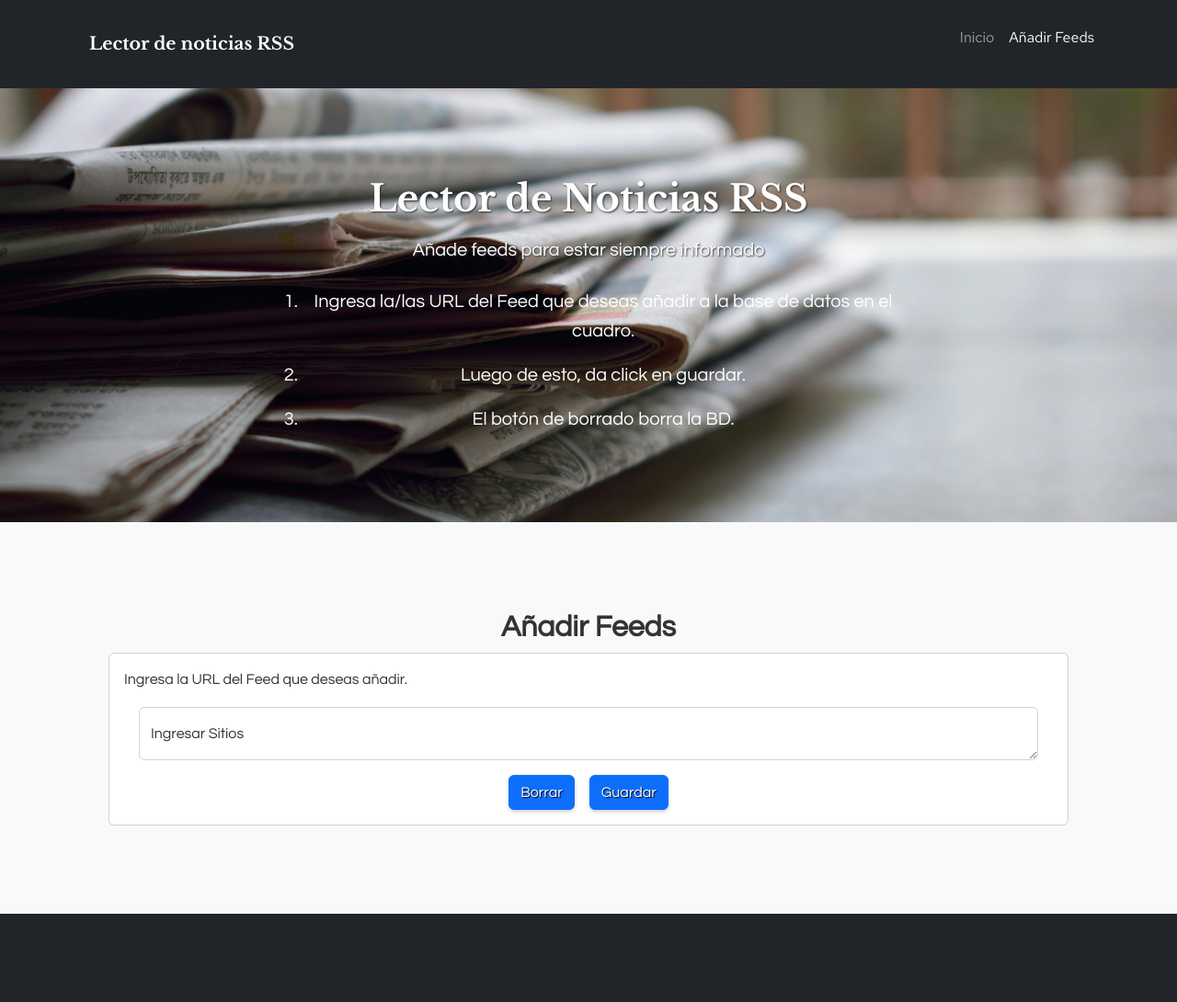
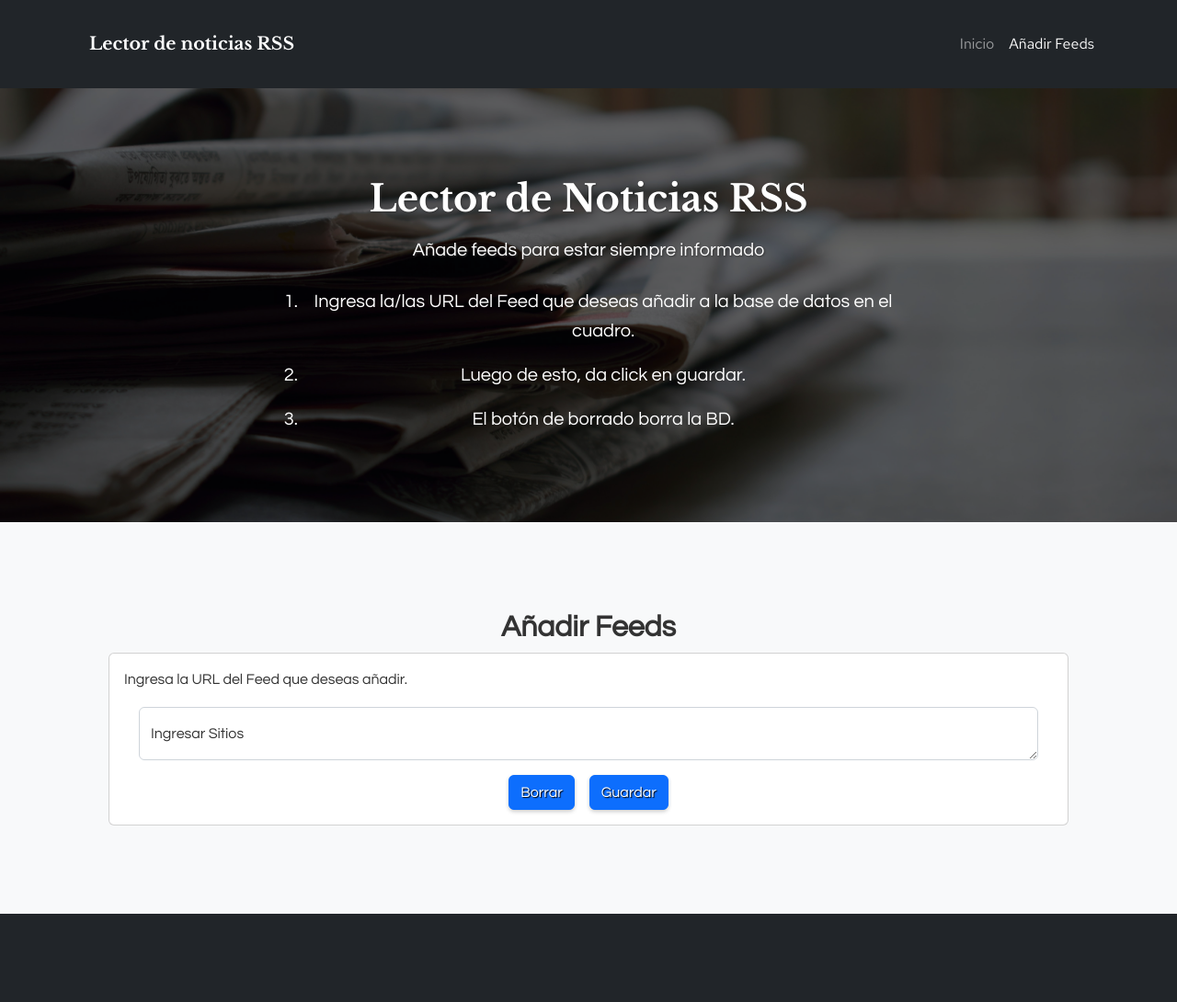
Before and after one commit to Jhonix05/OAW, a PHP site: page /vista/feed.php in a window 1280 px wide. Shown: the whole page at 92% size. Run offline with PHP 8.4, Linux system fonts and the light colour scheme.

Commit message:
Agregadas correcciones a la barra superior y fondo opaco

```diff
--- a/css/styles_front.css
+++ b/css/styles_front.css
@@ -1,4 +1,3 @@
-
 body {
     font-family: "Questrial", sans-serif;
     background-color: #fff;
@@ -7,7 +6,7 @@ body {
     margin: 0;
 }
 
-nav{
+nav {
     font-family: "Red Hat Text", sans-serif;
     font-weight: 400;
 }
@@ -21,19 +20,19 @@ header {
     color: #fff;
     padding: 20px 0;
     text-align: center;
-    background-color: rgba(0, 0, 0, 0.9);
+    background-color: rgba(0, 0, 0, 1);
 }
 
-.imagen-index{
+.imagen-index {
     height: 21rem;
 }
 
-h1{
+h1 {
     font-family: "Libre Baskerville", serif;
     font-weight: 600;
 }
 
-.btn{
+.btn {
     font-family: "Questrial", sans-serif;
     font-weight: 400;
 }
@@ -54,13 +53,6 @@ nav a {
     padding: 0 15px;
 }
 
-/* Contenido principal y artículos */
-main {
-    max-width: 800px;
-    margin: 20px auto;
-    padding: 20px;
-    background-color: #f8f8f8;
-}
 
 article {
     margin-bottom: 20px;
@@ -68,7 +60,7 @@ article {
     border-bottom: 1px solid #e2e2e2;
 }
 
-#titulo-texto{
+#titulo-texto {
     font-family: "Libre Baskerville", serif;
     font-size: 19px;
     font-weight: 600;
@@ -81,50 +73,120 @@ footer {
     text-align: center;
     padding: 20px 0;
 }
-header h1, header p {
-    text-shadow: 1px 1px 2px #333; /* Subtle text shadow for legibility */
+
+header h1,
+header p {
+    text-shadow: 1px 1px 2px #333;
+    /* Subtle text shadow for legibility */
 }
+
 button {
-    background-color: #0d6efd; /* Complementary button color */
-    background-image: linear-gradient(to bottom, #0d6efd, #0d6efd); /* Button gradient */
+    background-color: #0d6efd;
+    /* Complementary button color */
+    background-image: linear-gradient(to bottom, #0d6efd, #0d6efd);
+    /* Button gradient */
     color: white;
     border: none;
     border-radius: 5px;
     padding: 10px 20px;
     font-weight: bold;
     text-shadow: 1px 1px 1px #000;
-    box-shadow: 0 2px 4px 0 rgba(0,0,0,0.2);
+    box-shadow: 0 2px 4px 0 rgba(0, 0, 0, 0.2);
     transition: all 0.3s ease;
 }
+
 button:hover {
-    background-image: linear-gradient(to top, #0d6efd, #0d6efd); /* Inverted gradient on hover */
-    box-shadow: 0 4px 8px 0 rgba(0,0,0,0.2);
+    background-image: linear-gradient(to top, #0d6efd, #0d6efd);
+    /* Inverted gradient on hover */
+    box-shadow: 0 4px 8px 0 rgba(0, 0, 0, 0.2);
 }
+
 ul {
-    list-style-type: none; /* Removes the default bullet points */
-    padding-left: 0; /* Removes the default padding */
+    list-style-type: none;
+    /* Removes the default bullet points */
+    padding-left: 0;
+    /* Removes the default padding */
 }
 
 ul li {
-    margin-bottom: 15px; /* Adds space below each list item */
-    padding-left: 15px; /* Optional: Adds some padding to the left of the list item */
-    text-indent: -15px; /* Optional: Aligns the text correctly if padding is added */
+    margin-bottom: 15px;
+    /* Adds space below each list item */
+    padding-left: 15px;
+    /* Optional: Adds some padding to the left of the list item */
+    text-indent: -15px;
+    /* Optional: Aligns the text correctly if padding is added */
 }
 
 ul li::before {
     /* content: "• "; Adds a bullet point before the item text */
-    color: #333; /* Adjust the color to match your design */
-    font-weight: bold; /* Optional: Makes the bullet point bold */
-    padding-right: 5px; /* Adds space between the bullet point and the text */
-}
-.lead li {
-    margin-bottom: 1rem; /* This sets a margin below each list item */
+    color: #333;
+    /* Adjust the color to match your design */
+    font-weight: bold;
+    /* Optional: Makes the bullet point bold */
+    padding-right: 5px;
+    /* Adds space between the bullet point and the text */
 }
 
-.msg-title-noticias, .msg-body-noticias{
+.lead li {
+    margin-bottom: 1rem;
+    /* This sets a margin below each list item */
+}
+
+.msg-title-noticias,
+.msg-body-noticias {
     font-size: 40px;
 }
 
-.msg-body-noticias{
+.msg-body-noticias {
     font-size: 22px;
 }
+
+main.container {
+    display: flex;
+    width: 100%;
+    flex-direction: row;
+    align-items: center;
+}
+
+main.container {
+    ul li {
+        margin-bottom: 0;
+    }
+}
+div.container {
+    ul li {
+        margin-bottom: 0;
+    }
+}
+header.py-5 {
+    position: relative;
+}
+
+.overlay {
+    background-color: rgba(0, 0, 0, 0.6);
+    width: 100%;
+    height: 100%;
+    position: absolute;
+    top: 0;
+    left: 0;
+}
+
+header.py-5 h1 {
+    position: relative;
+    z-index: 1;
+}
+header.py-5 p {
+    position: relative;
+    z-index: 1;
+}
+header.py-5 li {
+    position: relative;
+    z-index: 1;
+}
+header.py-5 .btn {
+    position: relative;
+    z-index: 1;
+}
+header.py-5 .btn {
+    margin-top: 50px;
+}
--- a/vista/feed.php
+++ b/vista/feed.php
@@ -1,5 +1,6 @@
 <!DOCTYPE html>
 <html lang="es-MX">
+
 <head>
 	<meta charset="utf-8" />
 	<meta name="viewport" content="width=device-width, initial-scale=1, shrink-to-fit=no" />
@@ -17,14 +18,13 @@
 	<link href="https://fonts.googleapis.com/css2?family=Libre+Baskerville:ital,wght@0,400;0,700;1,400&display=swap" rel="stylesheet">
 
 </head>
+
 <body>
 	<!-- Responsive navbar-->
 	<nav class="navbar navbar-expand-lg navbar-dark bg-dark">
 		<div class="container">
 			<a id="titulo-texto" class="navbar-brand" href="../vista/index.php">Lector de noticias RSS</a>
-						<button class="navbar-toggler" type="button" data-bs-toggle="collapse"
-						data-bs-target="#navbarSupportedContent" aria-controls="navbarSupportedContent"
-						aria-expanded="false" aria-label="Toggle navigation"><span class="navbar-toggler-icon"></span></button>
+			<button class="navbar-toggler" type="button" data-bs-toggle="collapse" data-bs-target="#navbarSupportedContent" aria-controls="navbarSupportedContent" aria-expanded="false" aria-label="Toggle navigation"><span class="navbar-toggler-icon"></span></button>
 			<div class="collapse navbar-collapse" id="navbarSupportedContent">
 				<ul class="navbar-nav ms-auto mb-2 mb-lg-0">
 					<li class="nav-item"><a class="nav-link" href="index.php">Inicio</a></li>
@@ -35,6 +35,7 @@
 	</nav>
 	<!-- Header-->
 	<header class="py-5 bg-dark">
+		<div class="overlay"></div>
 		<div class="container px-5">
 			<div class="row justify-content-center">
 				<div class="col-lg-8 col-xxl-6">
@@ -65,17 +66,14 @@
 						<form class="col-12" method='POST'>
 							<!-- Message input-->
 							<div class="form-floating m-3">
-									<textarea id="textArea" name="textArea" class="form-control form-control-height"
-									type="text" placeholder="Ingresar Sitio..."></textarea>
+								<textarea id="textArea" name="textArea" class="form-control form-control-height" type="text" placeholder="Ingresar Sitio..."></textarea>
 								<label for="Ingresar Sitio">Ingresar Sitios</label>
 							</div>
 							<!-- Submit Button-->
 							<div class="d-grid gap-3 d-sm-flex justify-content-sm-center">
-									<button class="btn btn-primary" id="button-delete" type="button"
-									onclick="loadFile('../controlador/delete.php');
+								<button class="btn btn-primary" id="button-delete" type="button" onclick="loadFile('../controlador/delete.php');
 									show('loading');">Borrar</button>
-									<button class="btn btn-primary" id="button-upload" type="button"
-									onclick="loadFile('../controlador/upload.php');
+								<button class="btn btn-primary" id="button-upload" type="button" onclick="loadFile('../controlador/upload.php');
 									show('loading');">Guardar</button>
 							</div>
 						</form>
@@ -91,4 +89,5 @@
 
 	<script src="../js/feed_script.js"></script>
 </body>
+
 </html>
```
Also changed, not shown: vista/index.php (+11 -4 lines). Lines whose indentation alone changed are shown as unchanged.
